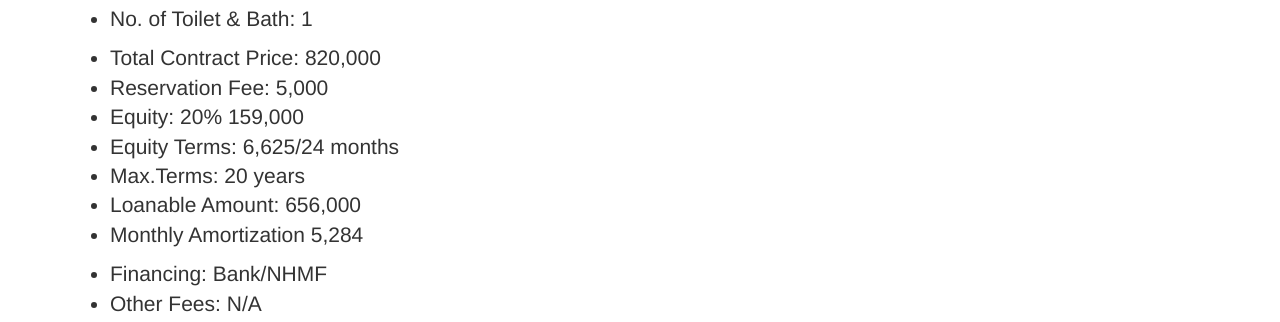
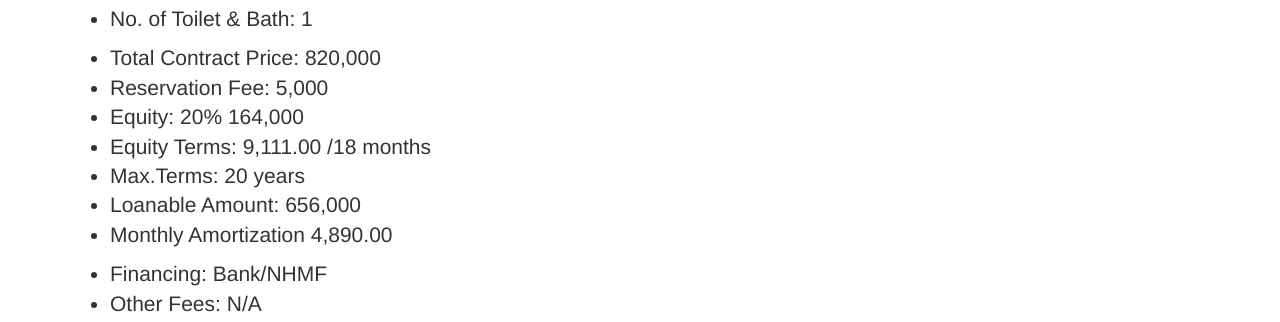
Before and after one commit to oscariotes/EQ-Lead-Gen, a Jekyll site: the page built from _posts/2017-10-17-Bloomfield-Teresa.markdown, in a window 1280 px wide and 900 px high, scrolled down 1558 px. Shown: the part 155-477 px from the top of the window. Built offline with Jekyll 4.4.1, drawn with Linux system fonts in a browser that asks for light colours; nearby versions of some CDN libraries; library files that are not in the unit come from our copies.

Commit message:
Update 2017-10-17-Bloomfield-Teresa.markdown

```diff
--- a/_posts/2017-10-17-Bloomfield-Teresa.markdown
+++ b/_posts/2017-10-17-Bloomfield-Teresa.markdown
@@ -18,11 +18,11 @@ published: true
 
 - Total Contract Price: 820,000
 - Reservation Fee: 5,000
-- Equity: 20% 159,000
-- Equity Terms: 6,625/24 months
+- Equity: 20% 164,000
+- Equity Terms: 9,111.00 /18 months
 - Max.Terms: 20 years
 - Loanable Amount: 656,000
-- Monthly Amortization 5,284
+- Monthly Amortization 4,890.00
 
 - Financing: Bank/NHMF
 - Other Fees: N/A
```
